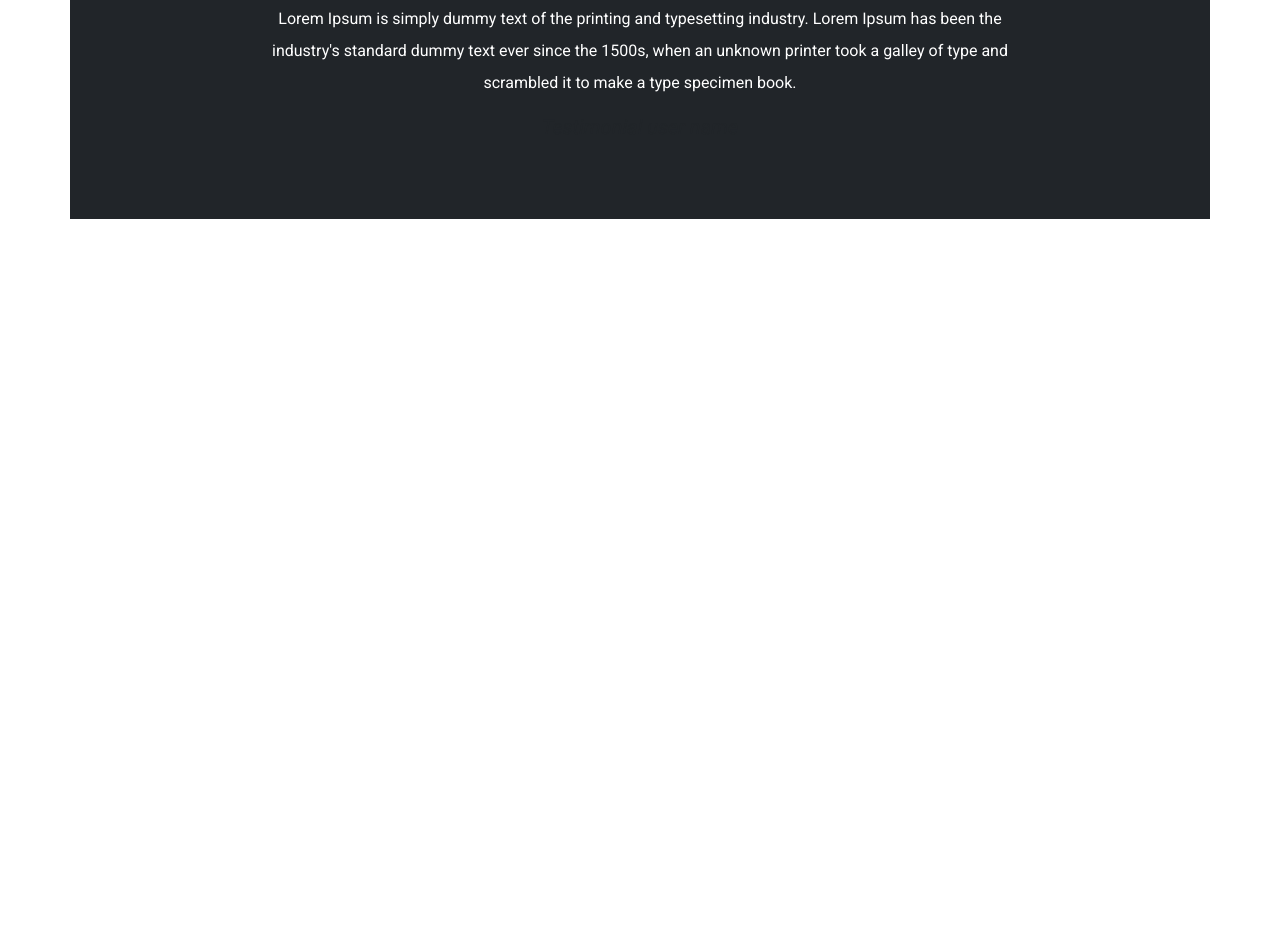
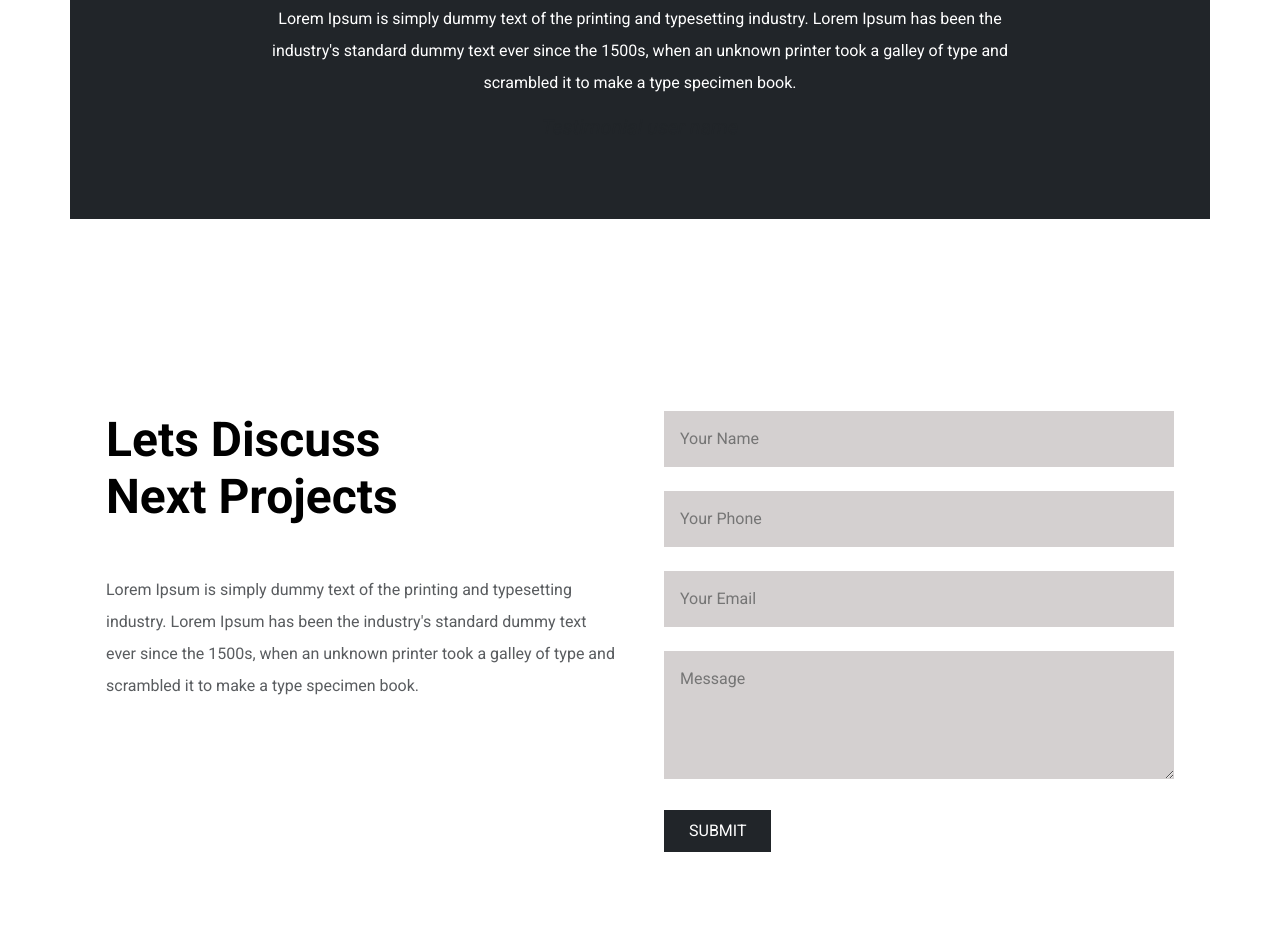
Before and after one commit to sravannk21/Al-Hawaj-builders, a website: page index.html in a window 1280 px wide. Shown: the part 3892-4840 px from the top of the page. Before the commit the page ends 4207 px from the top, so only its background shows below. Drawn offline with nearby package versions, Linux system fonts and the light colour scheme; a web font is replaced by a local one.

Commit message:
contact form for home page created

```diff
--- a/index.html
+++ b/index.html
@@ -254,6 +254,29 @@
                 </div>
             </div>
         </section>
+
+        <!--CONTACT-SECTION-->
+        <section class="u-padding-big">
+            <div class="container">
+                <div class="row m-0 p-0 gx-5">
+                    <div class="col-md-6">
+                        <h3 class="text-capitalize display-5 fw-bold text-black">lets discuss <br>next projects</h3>
+                        <p class="fst-normal mt-3 lh-lg text-muted mt-5">
+                            Lorem Ipsum is simply dummy text of the printing and typesetting industry. Lorem Ipsum has been the industry's standard dummy text ever since the 1500s, when an unknown printer took a galley of type and scrambled it to make a type specimen book.
+                        </p>
+                    </div>
+                    <div class="col-md-6">
+                        <form method="post" enctype="multipart/form-data">
+                            <input type="text" name="name" id="" placeholder="Your name" class="w-100 p-3 mb-4 text-capitalize border-0 u-bg-light-gray">
+                            <input type="text" name="phone" id="" placeholder="Your phone" class="w-100 mb-4 text-capitalize p-3 border-0 u-bg-light-gray">
+                            <input type="text" name="name" id="" placeholder="Your email" class="w-100 mb-4 text-capitalize p-3 border-0 u-bg-light-gray">
+                            <textarea class="w-100 border-0 u-bg-light-gray p-3 mb-4" rows="4" placeholder="Message"></textarea>
+                            <a href="#" class="text-uppercase btn btn-dark rounded-0 py-2 px-4">Submit</a>
+                        </form>
+                    </div>
+                </div>
+            </div>
+        </section>
     </main>
     <script src="./build/js/script.js"></script>
     <script src="./src/bootstrap5/bootstrap.bundle.js"></script>
--- a/src/sass/abstracts/__utilities.scss
+++ b/src/sass/abstracts/__utilities.scss
@@ -1 +1,2 @@
 .u-padding-big { padding: 6rem 0;}
+.u-bg-light-gray {background-color: #d4d0d0;}
```
Also changed, not shown: build/css/style.css, 1 other file.
